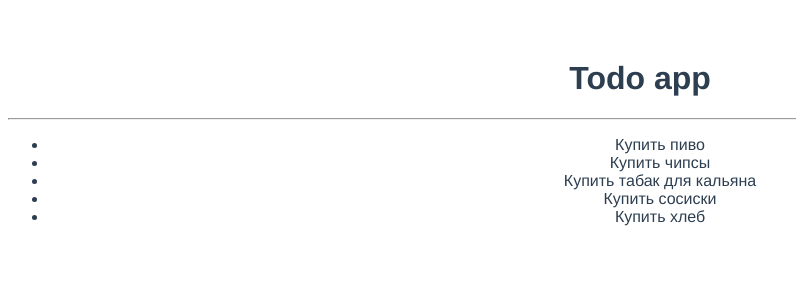
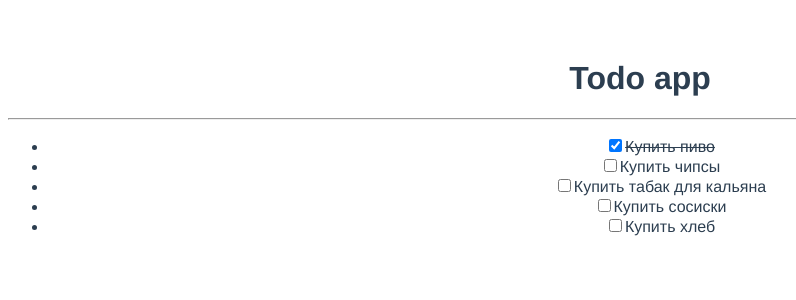
Before and after one commit to SGRashid/Vue_Todo_List, a Vue app: page / in a window 1280 px wide. Shown: the top 300 px of the page, without its empty margins (0-796 px from the left). Built offline with nearby package versions, Linux system fonts and the light colour scheme.

Commit message:
Checkbox was added

```diff
--- a/src/App.vue
+++ b/src/App.vue
@@ -14,7 +14,7 @@ export default {
     data() {
       return {
           todos: [
-              { id: 0, title: 'Купить пиво', complited: false },
+              { id: 0, title: 'Купить пиво', complited: true },
               { id: 1, title: 'Купить чипсы', complited: false },
               { id: 2, title: 'Купить табак для кальяна', complited: false },
               { id: 3, title: 'Купить сосиски', complited: false },
--- a/src/components/TodoItem.vue
+++ b/src/components/TodoItem.vue
@@ -1,6 +1,8 @@
 <template>
     <li>
-        {{ todo.title }}
+        <input type="checkbox" v-model="todo.complited"/>
+        <span v-if="!todo.complited">{{ todo.title }}</span>
+        <span v-else style="text-decoration: line-through">{{ todo.title }}</span>
     </li>
 </template>
 <script>
```
